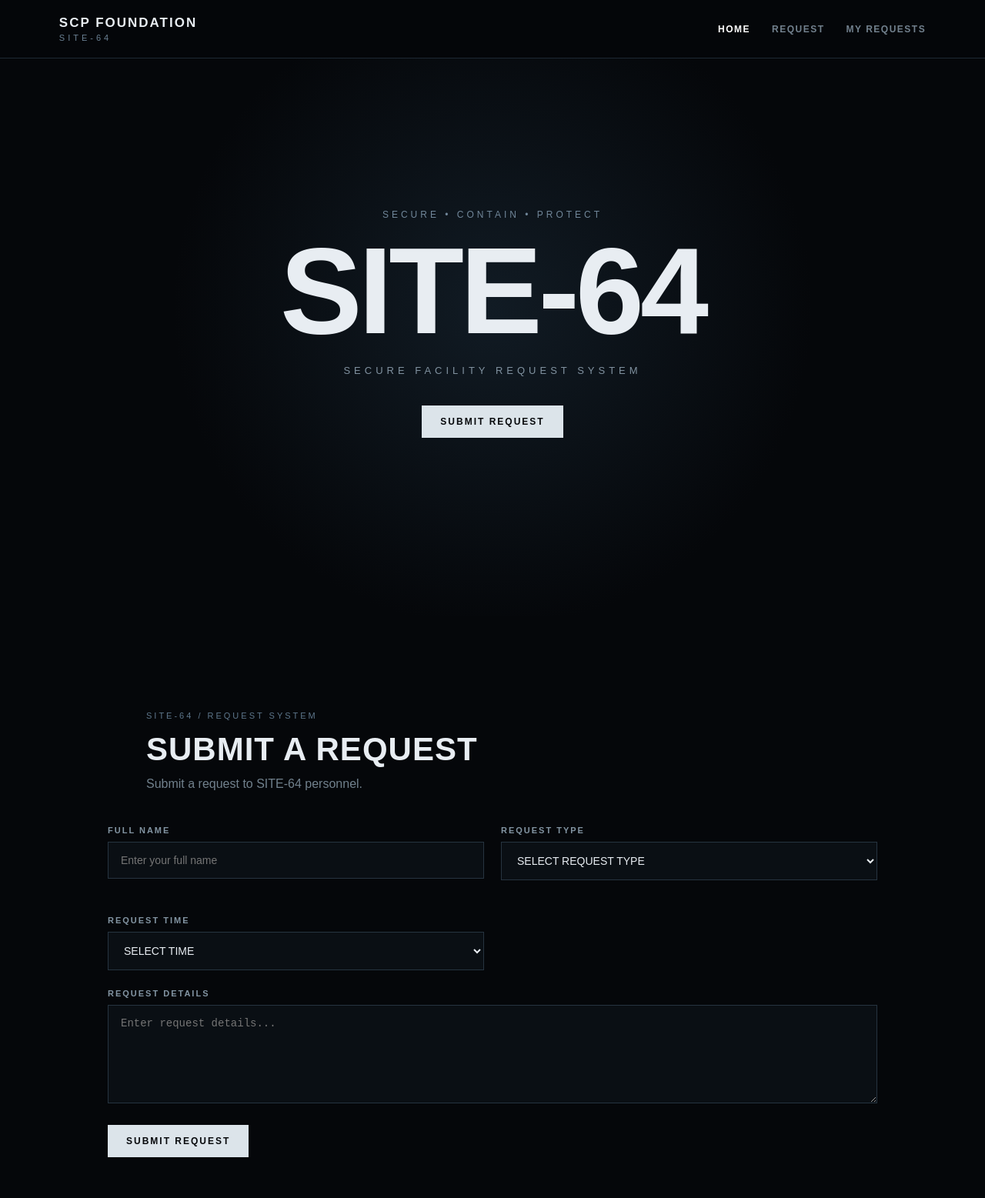
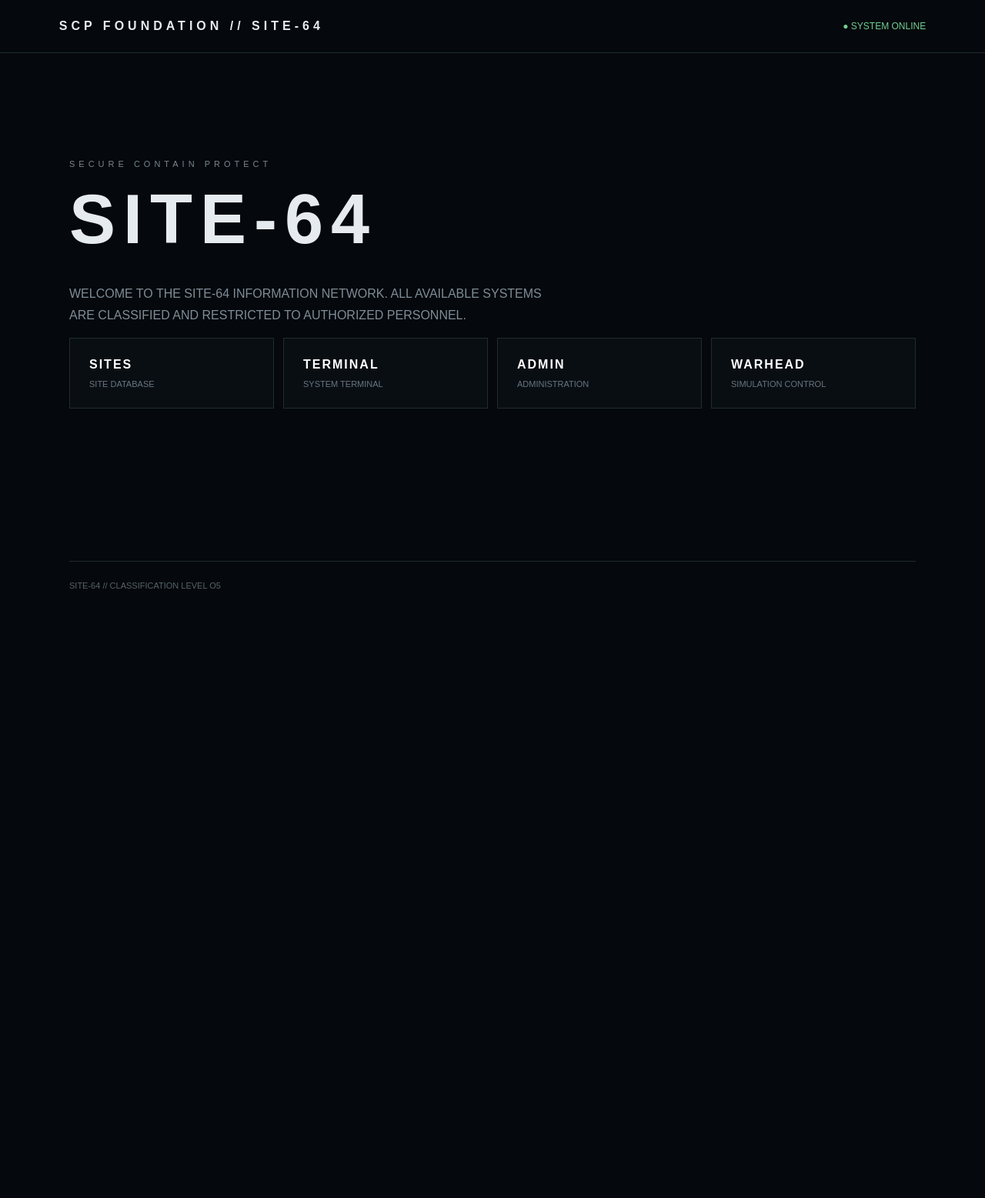
Before and after one commit to seyrek123/SCP-SITE64-PUBLIC, a website: page public/index.html in a window 1280 px wide. Shown: the top 1557 px of the page at 77% size. After the commit the page ends 800 px from the top, so only its background shows below. Drawn offline with Linux system fonts and the light colour scheme.

Commit message:
Update public/index.html

```diff
--- a/public/index.html
+++ b/public/index.html
@@ -4,359 +4,178 @@
 <meta charset="UTF-8">
 <meta name="viewport" content="width=device-width, initial-scale=1.0">
 
-    <title>SCP FOUNDATION // SITE-64</title>
+<title>SITE-64 // SCP FOUNDATION</title>
 
-    <link rel="stylesheet" href="script.css">
+<style>
+* {
+    box-sizing: border-box;
+}
+
+body {
+    margin: 0;
+    background: #05080c;
+    color: #e6ebef;
+    font-family: Arial, sans-serif;
+}
+
+header {
+    border-bottom: 1px solid #202b34;
+    padding: 25px 6%;
+    display: flex;
+    justify-content: space-between;
+    align-items: center;
+}
+
+.logo {
+    letter-spacing: 5px;
+    font-weight: bold;
+}
+
+.status {
+    color: #72ce94;
+    font-size: 12px;
+}
+
+main {
+    width: min(1100px, 90%);
+    margin: auto;
+}
+
+.hero {
+    min-height: 75vh;
+    display: flex;
+    flex-direction: column;
+    justify-content: center;
+}
+
+.classified {
+    color: #788792;
+    letter-spacing: 5px;
+    font-size: 11px;
+}
+
+h1 {
+    font-size: clamp(42px, 8vw, 90px);
+    letter-spacing: 10px;
+    margin: 15px 0;
+}
+
+.hero p {
+    color: #7f8d98;
+    max-width: 650px;
+    line-height: 1.7;
+}
+
+.cards {
+    display: grid;
+    grid-template-columns: repeat(4, 1fr);
+    gap: 12px;
+}
+
+.card {
+    border: 1px solid #202b34;
+    background: #090e13;
+    padding: 25px;
+    text-decoration: none;
+    color: white;
+    transition: .25s;
+}
+
+.card:hover {
+    background: #111920;
+    border-color: #71808b;
+    transform: translateY(-3px);
+}
+
+.card strong {
+    display: block;
+    letter-spacing: 2px;
+}
+
+.card span {
+    display: block;
+    margin-top: 10px;
+    color: #687681;
+    font-size: 11px;
+}
+
+footer {
+    border-top: 1px solid #202b34;
+    margin-top: 60px;
+    padding: 25px 0;
+    color: #56636d;
+    font-size: 11px;
+}
+
+@media(max-width: 800px) {
+    .cards {
+        grid-template-columns: 1fr 1fr;
+    }
+}
+</style>
 </head>
 
 <body>
 
-<header class="topbar">
+<header>
 
-    <div class="brand">
-        <div class="brand-title">
-            SCP FOUNDATION
+<div class="logo">
+SCP FOUNDATION // SITE-64
 </div>
 
-        <div class="brand-subtitle">
-            SITE-64
+<div class="status">
+● SYSTEM ONLINE
 </div>
-    </div>
-
-    <nav class="navigation">
-        <a href="#home" class="active">
-            HOME
-        </a>
-
-        <a href="#request">
-            REQUEST
-        </a>
-
-        <a href="#my-requests">
-            MY REQUESTS
-        </a>
-    </nav>
 
 </header>
 
-
 <main>
 
-<section
-    id="home"
-    class="page-section hero"
->
+<section class="hero">
 
-    <div class="hero-content">
-
-        <div class="classification">
-            SECURE • CONTAIN • PROTECT
+<div class="classified">
+SECURE CONTAIN PROTECT
 </div>
 
-        <h1>
-            SITE-64
-        </h1>
+<h1>SITE-64</h1>
 
 <p>
-            SECURE FACILITY REQUEST SYSTEM
+WELCOME TO THE SITE-64 INFORMATION NETWORK.
+ALL AVAILABLE SYSTEMS ARE CLASSIFIED AND
+RESTRICTED TO AUTHORIZED PERSONNEL.
 </p>
 
-        <a
-            href="#request"
-            class="primary-button"
-        >
-            SUBMIT REQUEST
+<div class="cards">
+
+<a class="card" href="/sites">
+<strong>SITES</strong>
+<span>SITE DATABASE</span>
+</a>
+
+<a class="card" href="/term">
+<strong>TERMINAL</strong>
+<span>SYSTEM TERMINAL</span>
+</a>
+
+<a class="card" href="/admin">
+<strong>ADMIN</strong>
+<span>ADMINISTRATION</span>
+</a>
+
+<a class="card" href="/warhead">
+<strong>WARHEAD</strong>
+<span>SIMULATION CONTROL</span>
 </a>
 
 </div>
 
 </section>
 
-
-<section
-    id="request"
-    class="page-section"
->
-
-    <div class="section-header">
-
-        <span>
-            SITE-64 / REQUEST SYSTEM
-        </span>
-
-        <h2>
-            SUBMIT A REQUEST
-        </h2>
-
-        <p>
-            Submit a request to SITE-64 personnel.
-        </p>
-
-    </div>
-
-
-    <form id="requestForm">
-
-        <div class="form-grid">
-
-            <div class="form-group">
-
-                <label for="name">
-                    FULL NAME
-                </label>
-
-                <input
-                    id="name"
-                    type="text"
-                    placeholder="Enter your full name"
-                    required
-                >
-
-            </div>
-
-
-            <div class="form-group">
-
-                <label for="type">
-                    REQUEST TYPE
-                </label>
-
-                <select
-                    id="type"
-                    required
-                >
-
-                    <option value="">
-                        SELECT REQUEST TYPE
-                    </option>
-
-                    <option value="scp">
-                        SCP INSPECTION
-                    </option>
-
-                    <option value="research">
-                        RESEARCH REQUEST
-                    </option>
-
-                    <option value="personnel">
-                        PERSONNEL REQUEST
-                    </option>
-
-                    <option value="facility">
-                        FACILITY REQUEST
-                    </option>
-
-                    <option value="security">
-                        SECURITY REQUEST
-                    </option>
-
-                    <option value="other">
-                        OTHER
-                    </option>
-
-                </select>
-
-            </div>
-
-
-            <div
-                class="form-group"
-                id="scpGroup"
-                style="display:none;"
-            >
-
-                <label for="scp">
-                    SCP DESIGNATION
-                </label>
-
-                <input
-                    id="scp"
-                    type="text"
-                    placeholder="Example: SCP-173"
-                >
-
-            </div>
-
-
-            <div class="form-group">
-
-                <label for="time">
-                    REQUEST TIME
-                </label>
-
-                <select
-                    id="time"
-                    required
-                >
-
-                    <option value="">
-                        SELECT TIME
-                    </option>
-
-                    <option value="00:00">12:00 AM</option>
-                    <option value="00:30">12:30 AM</option>
-
-                    <option value="01:00">1:00 AM</option>
-                    <option value="01:30">1:30 AM</option>
-
-                    <option value="02:00">2:00 AM</option>
-                    <option value="02:30">2:30 AM</option>
-
-                    <option value="03:00">3:00 AM</option>
-                    <option value="03:30">3:30 AM</option>
-
-                    <option value="04:00">4:00 AM</option>
-                    <option value="04:30">4:30 AM</option>
-
-                    <option value="05:00">5:00 AM</option>
-                    <option value="05:30">5:30 AM</option>
-
-                    <option value="06:00">6:00 AM</option>
-                    <option value="06:30">6:30 AM</option>
-
-                    <option value="07:00">7:00 AM</option>
-                    <option value="07:30">7:30 AM</option>
-
-                    <option value="08:00">8:00 AM</option>
-                    <option value="08:30">8:30 AM</option>
-
-                    <option value="09:00">9:00 AM</option>
-                    <option value="09:30">9:30 AM</option>
-
-                    <option value="10:00">10:00 AM</option>
-                    <option value="10:30">10:30 AM</option>
-
-                    <option value="11:00">11:00 AM</option>
-                    <option value="11:30">11:30 AM</option>
-
-                    <option value="12:00">12:00 PM</option>
-                    <option value="12:30">12:30 PM</option>
-
-                    <option value="13:00">1:00 PM</option>
-                    <option value="13:30">1:30 PM</option>
-
-                    <option value="14:00">2:00 PM</option>
-                    <option value="14:30">2:30 PM</option>
-
-                    <option value="15:00">3:00 PM</option>
-                    <option value="15:30">3:30 PM</option>
-
-                    <option value="16:00">4:00 PM</option>
-                    <option value="16:30">4:30 PM</option>
-
-                    <option value="17:00">5:00 PM</option>
-                    <option value="17:30">5:30 PM</option>
-
-                    <option value="18:00">6:00 PM</option>
-                    <option value="18:30">6:30 PM</option>
-
-                    <option value="19:00">7:00 PM</option>
-                    <option value="19:30">7:30 PM</option>
-
-                    <option value="20:00">8:00 PM</option>
-                    <option value="20:30">8:30 PM</option>
-
-                    <option value="21:00">9:00 PM</option>
-                    <option value="21:30">9:30 PM</option>
-
-                    <option value="22:00">10:00 PM</option>
-                    <option value="22:30">10:30 PM</option>
-
-                    <option value="23:00">11:00 PM</option>
-                    <option value="23:30">11:30 PM</option>
-
-                </select>
-
-            </div>
-
-        </div>
-
-
-        <div class="form-group">
-
-            <label for="message">
-                REQUEST DETAILS
-            </label>
-
-            <textarea
-                id="message"
-                rows="6"
-                placeholder="Enter request details..."
-            ></textarea>
-
-        </div>
-
-
-        <button
-            type="submit"
-            class="primary-button"
-        >
-            SUBMIT REQUEST
-        </button>
-
-
-        <div
-            id="result"
-            class="result"
-        ></div>
-
-    </form>
-
-</section>
-
-
-<section
-    id="my-requests"
-    class="page-section"
->
-
-    <div class="section-header">
-
-        <span>
-            SITE-64 / REQUEST DATABASE
-        </span>
-
-        <h2>
-            MY REQUESTS
-        </h2>
-
-    </div>
-
-    <div id="myRequestsList">
-
-        <div class="empty-state">
-
-            <div>
-                NO REQUESTS FOUND
-            </div>
-
-            <span>
-                Submitted requests will appear here.
-            </span>
-
-        </div>
-
-    </div>
-
-</section>
+<footer>
+SITE-64 // CLASSIFICATION LEVEL O5
+</footer>
 
 </main>
 
-
-<footer>
-
-    <div>
-        SCP FOUNDATION // SITE-64
-    </div>
-
-    <div>
-        SECURE • CONTAIN • PROTECT
-    </div>
-
-</footer>
-
-
-<script src="script.js"></script>
-
 </body>
 </html>
```
Lines whose indentation alone changed are shown as unchanged.
